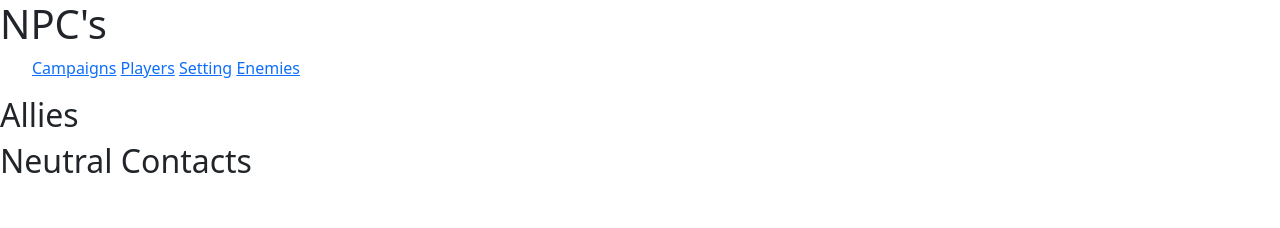
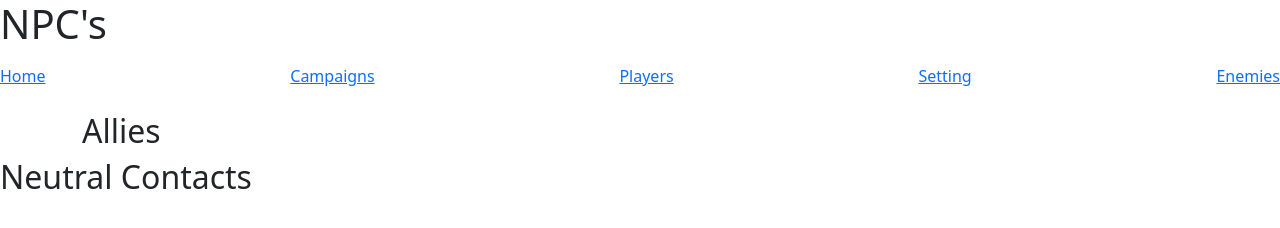
Before and after one commit to Xento18/DnD_Website, a website: page Pages/NPCs.html in a window 1280 px wide. Drawn offline with nearby package versions, Linux system fonts and the light colour scheme.

Commit message:
index moved to pages

```diff
--- a/Pages/NPCs.html
+++ b/Pages/NPCs.html
@@ -9,13 +9,14 @@
 
   <body>
     <h1>NPC's</h1>
-    <ul>
+    <ul class="navbar">
+      <a href="index.html">Home</a>
       <a href="campaigns.html">Campaigns</a>
       <a href="players.html">Players</a>
       <a href="setting.html">Setting</a>
       <a href="enemies.html">Enemies</a>
     </ul>
-    <div>
+    <div class="container">
       <h2>Allies</h2>
     </div>
     <div>
```
Also changed, not shown: Pages/campaigns.html (+3 -2 lines), Pages/enemies.html (+3 -2 lines), Pages/index.html (renamed from index.html, +11 -0 lines), Pages/players.html (+3 -2 lines), Pages/setting.html (+3 -2 lines), 1 other file.
